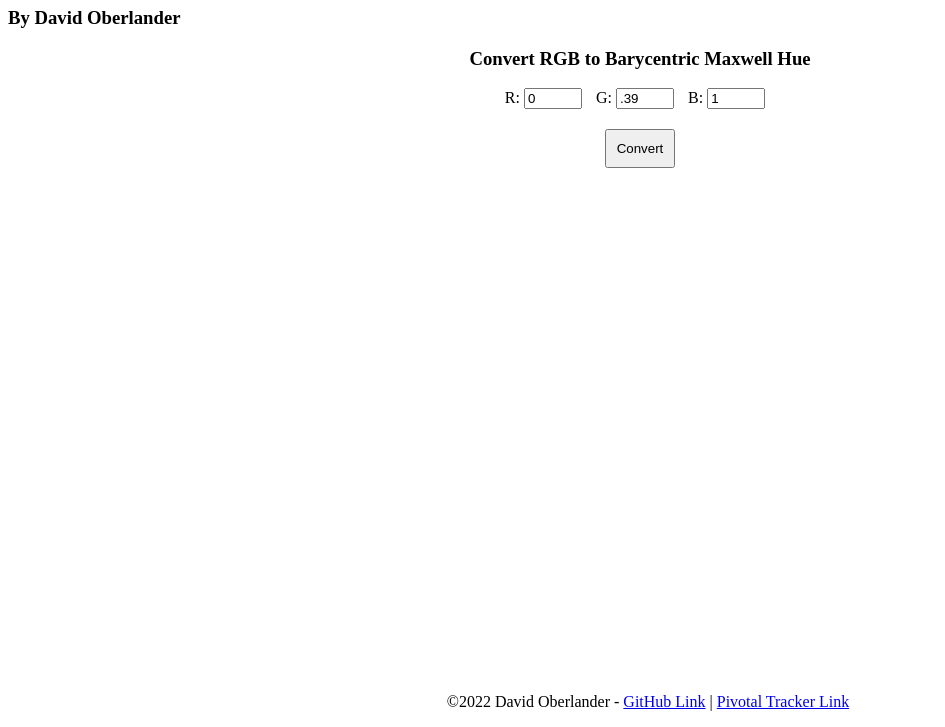
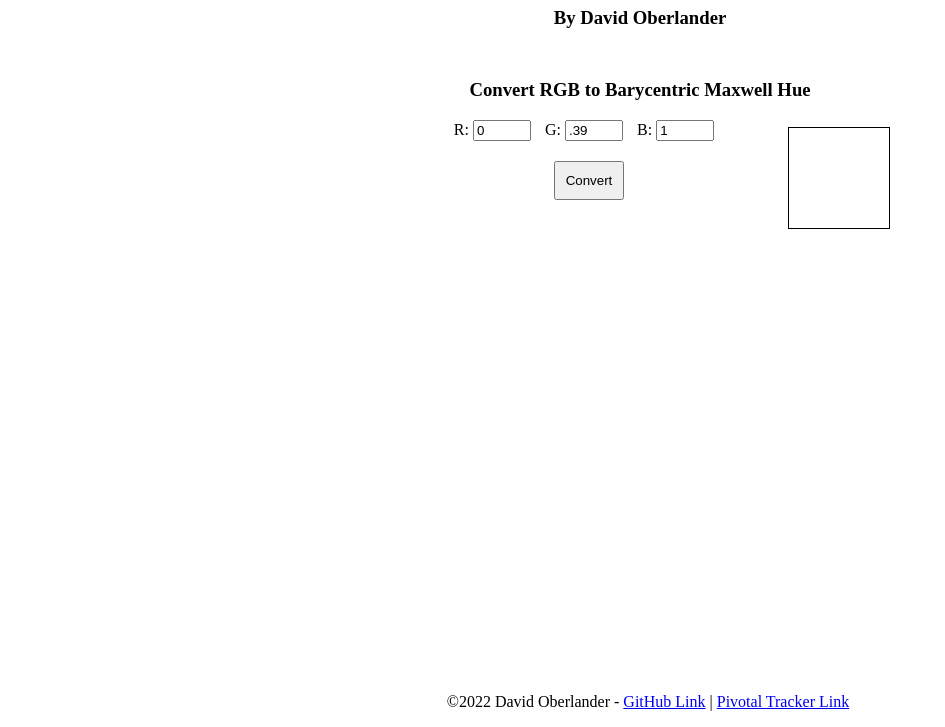
Before and after one commit to DevsketchCode/AgileColorPicker, a plain HTML site: page index.html in a window 1280 px wide. Shown: the part 73-800 px from the top of the page, without its empty margins (0-945 px from the left). Drawn offline with Linux system fonts and the light colour scheme.

Commit message:
[Delivers #181244592] Added a color box to view the color being converted

```diff
--- a/css/colorPicker.css
+++ b/css/colorPicker.css
@@ -1,3 +1,10 @@
+.colorPickerWrapper {
+  margin: 0 auto;
+  display: flex;
+  align-items: center;
+  justify-content: center;
+  width: 500px;
+}
 .colorPicker {
   margin: 0 auto;
   width: 80%;
@@ -17,3 +24,10 @@
 #convertedLuminance {
   display: none;
 }
+
+#colorBox {
+  background-color: rgb(255, 255, 255);
+  border: 1px solid black;
+  height: 100px;
+  width: 100px;
+}
--- a/index.html
+++ b/index.html
@@ -7,6 +7,12 @@
   <link rel="stylesheet" href="css/colorPicker.css">
   <title>Agile Programming - Color Picker</title>
   <style>
+    body {
+      text-align: center;
+    }
+    header {
+      margin-bottom: 50px;
+    }
     footer {
       position: fixed;
       bottom: 0;
@@ -20,8 +26,9 @@
     <h1>Agile Programming - Color Picker</h1>
     <h3>By David Oberlander</h3>
   </header>
+  <h3>Convert RGB to Barycentric Maxwell Hue</h3>
+  <div class="colorPickerWrapper">
     <section class="colorPicker">
-    <h3>Convert RGB to Barycentric Maxwell Hue</h3>
       <label id="colorLabel1" for="colorValue1">R</label>: <input type="number" id="colorValue1" name="colorValue1" min="0", max="1" step="0.01" value="0" onKeyUp="validateInput(this.id)" onClick="this.select();">
       <label id="colorLabel2"  for="colorValue2">G</label>: <input type="number" id="colorValue2" name="colorValue2" min="0", max="1" step="0.01" value=".39" onKeyUp="validateInput(this.id)" onClick="this.select();">
       <label id="colorLabel3"  for="colorValue3">B</label>: <input type="number" id="colorValue3" name="colorValue3" min="0", max="1" step="0.01" value="1" onKeyUp="validateInput(this.id)" onClick="this.select();">
@@ -33,6 +40,10 @@
       <p id="convertedColorValue3"></p>
       <p id="convertedLuminance"></p>
     </section>
+    <section>
+      <div id="colorBox"></div>
+    </section>
+  </div>
   <footer>
     <p>&copy;2022 David Oberlander - <a href="https://github.com/DevsketchCode/AgileColorPicker" target="_blank">GitHub Link</a> |
     <a href="https://www.pivotaltracker.com/n/projects/2554111" target="_blank">Pivotal Tracker Link</a>
--- a/js/colorPicker.js
+++ b/js/colorPicker.js
@@ -24,6 +24,9 @@ function convertColor() {
   var beta = roundFloatTo2Decimal(RGBToBarycentricMaxwellHue(rgbColors.blue, rgbColors));
   var luminance = roundFloatTo2Decimal(getLuminance(rgbColors));
 
+  // Display the color in the ColorBox
+  displayColor(rgbColors);
+
   // Display the results
   document.querySelector("#convertedColorValue1").innerHTML = "&rho; (rho): " + rho;
   document.querySelector("#convertedColorValue2").innerHTML = "&gamma; (gamma): " + gamma;
@@ -31,6 +34,12 @@ function convertColor() {
   luminanceText = document.querySelector("#convertedLuminance");
   luminanceText.style.display = "block";
   luminanceText.innerHTML = "L: " + luminance;
+}
+
+function displayColor(rgbColors) {
+  var colorBox = document.querySelector('#colorBox');
+  // Convert numbers to the 0 to 255 range then set background color
+  colorBox.style.backgroundColor = "rgb(" + rgbColors.red*255 + ", " + rgbColors.green*255 + ", " + rgbColors.blue*255 + ")";
 }
 
 function RGBToBarycentricMaxwellHue(convertingColor, rgbColors) {
```
Lines whose indentation alone changed are shown as unchanged.
